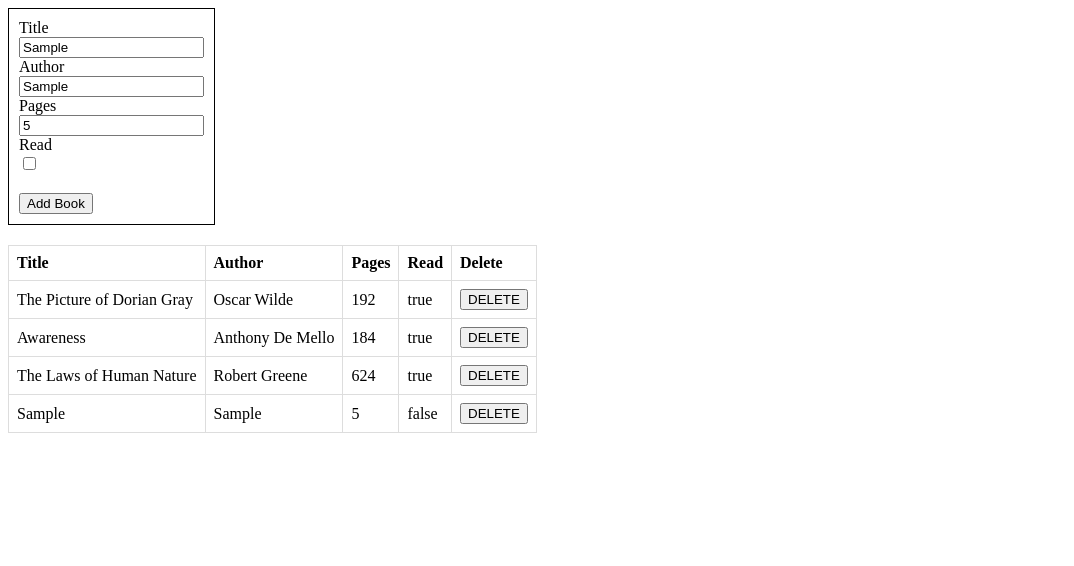
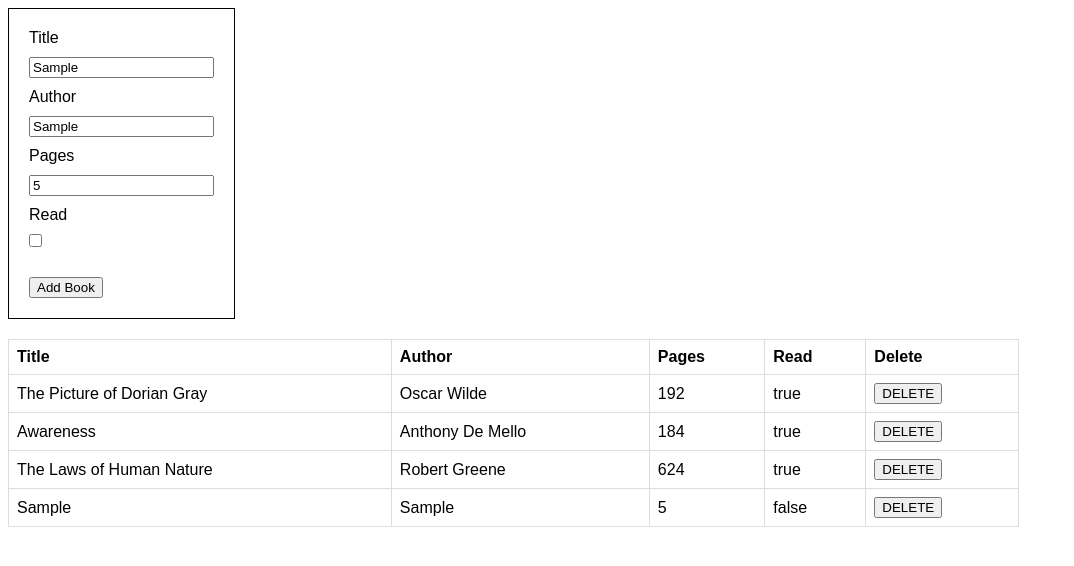
Before and after one commit to amekatze/my-library, a plain HTML site: page index.html in a window 1280 px wide. Both pictures are taken after typing "Sample", "Sample", "5" into the empty fields and a click on the button "Add Book". Shown: the whole page, without its empty margins (0-1074 px from the left). Drawn offline with Linux system fonts and the light colour scheme.

Commit message:
AddEventListener added to buttons created by javascript

```diff
--- a/index.html
+++ b/index.html
@@ -15,7 +15,7 @@
         <label for="author">Author</label>
         <input type="text" id="author" name="author">
         <label for="pages">Pages</label>
-        <input type="number" id="pages" name="pages">
+        <input type="number" id="pages" name="pages" min="0">
         <label for="read">Read</label>
         <input type="checkbox" id="read" name="read">
      <button id="addnewbook" onclick="addBook()">Add Book</button>
--- a/script.js
+++ b/script.js
@@ -1,3 +1,5 @@
+const table = document.getElementById("book-table");
+const addBookButton = document.getElementById("addnewbook");
 
 let library = [
    {
@@ -23,9 +25,36 @@ let library = [
     }
 ];
 
-const table = document.getElementById("book-table");
+// book constructor
+function Book(title, author, pages, read){
+    this.title = title;
+    this.author = author;
+    this.pages = pages;
+    this.read = read;
+    this.id = Date.now();
+}
+
+Book.prototype.info = function(){
+    return (this.title + ", " + this.author + ", " + this.pages)
+}
+
+//iterate through existing library
 library.forEach(book => { addToBookTable(book);})
 
+//delete button
+
+function addEvent(){
+    const del = document.querySelectorAll('.del');
+    del.forEach(btn => btn.addEventListener ('click', deleteRow))}
+
+function deleteRow(){
+    const index = library.findIndex((book) => book.id == this.id);
+    library = library.slice(index)
+    const row = this.parentNode.parentNode;
+    row.parentNode.removeChild(row);
+}
+
+//populate table
 function addToBookTable(book) {
     let row = table.insertRow();
     let title = row.insertCell(0);
@@ -38,28 +67,9 @@ function addToBookTable(book) {
     read.innerHTML = book.read;
     let del = row.insertCell(4);
     del.innerHTML = `<button class='del' id='${book.id}'>DELETE</button>`;
-}
+    addEvent();
 
-function Book(title, author, pages, read){
-    this.title = title;
-    this.author = author;
-    this.pages = pages;
-    this.read = read;
-    this.id = Date.now();
-}
-
-Book.prototype.info = function(){
-    return (this.title + ", " + this.author + ", " + this.pages)
-}
-
-function addBookToLibrary(book) {
-    library.push(book);
-    addToBookTable(book);
-}
-
-
-const addBookButton = document.getElementById("addnewbook");
-
+}// add book
 function addBook() {
     let title = document.getElementById("title").value;
     let author = document.getElementById("author").value;
@@ -70,10 +80,7 @@ function addBook() {
     addBookToLibrary(book);
 }
 
-let del = document.querySelectorAll('.del');
-del.forEach(btn => btn.onclick = function(){
-    const index = library.findIndex((book) => book.id == this.id);
-    library = library.slice(index)
-    const row = this.parentNode.parentNode;
-    row.parentNode.removeChild(row);
-} )
+function addBookToLibrary(book) {
+    library.push(book);
+    addToBookTable(book);
+}
--- a/style.css
+++ b/style.css
@@ -1,11 +1,16 @@
+* {
+    font-family:Arial, Helvetica, sans-serif
+}
+
 .addbook {
     width: fit-content;
     border: 1px solid black;
-    padding: 10px;
+    padding: 20px;
 }
 
 .addbook input{
     display: block;
+    margin: 10px 0;
 }
 
 .addbook button{
@@ -15,6 +20,7 @@
 table {
     margin-top: 20px;
     border-collapse: collapse;
+    width: 80%;
   }
 
 td, th {
```
